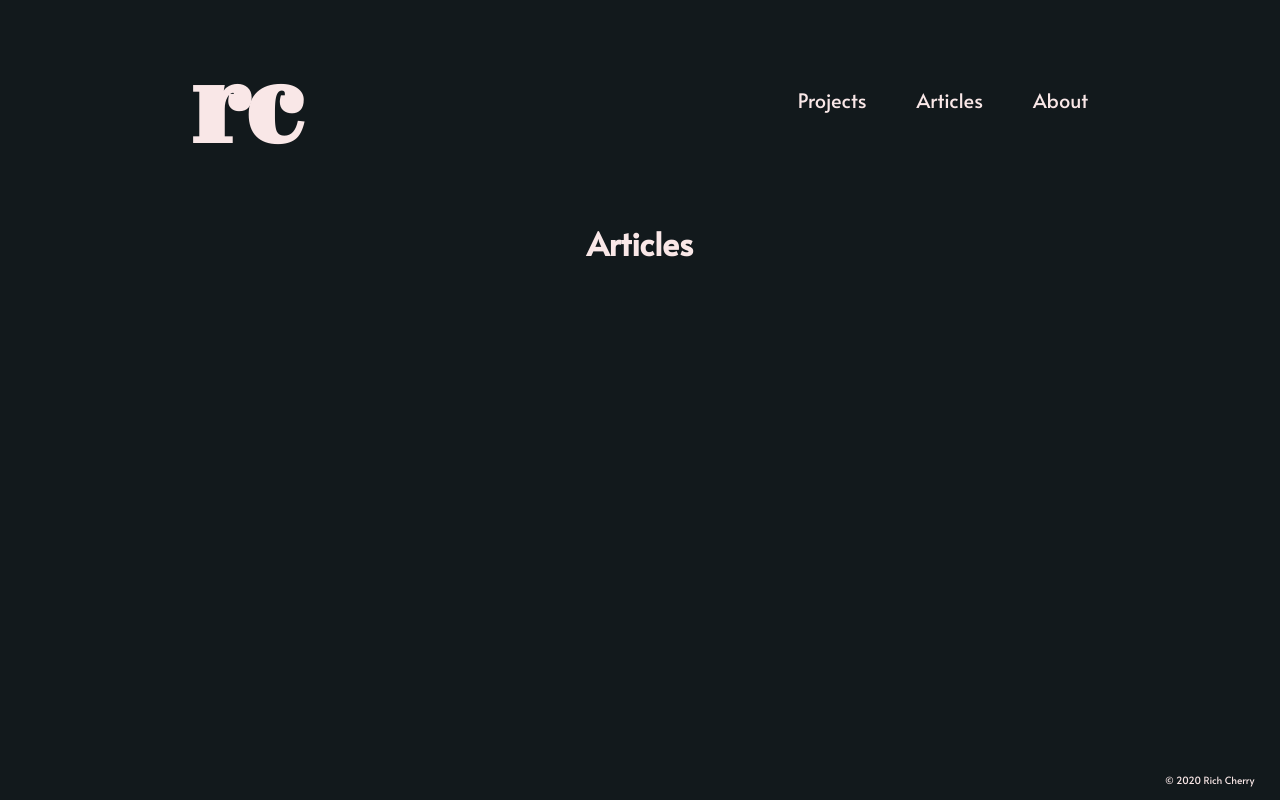
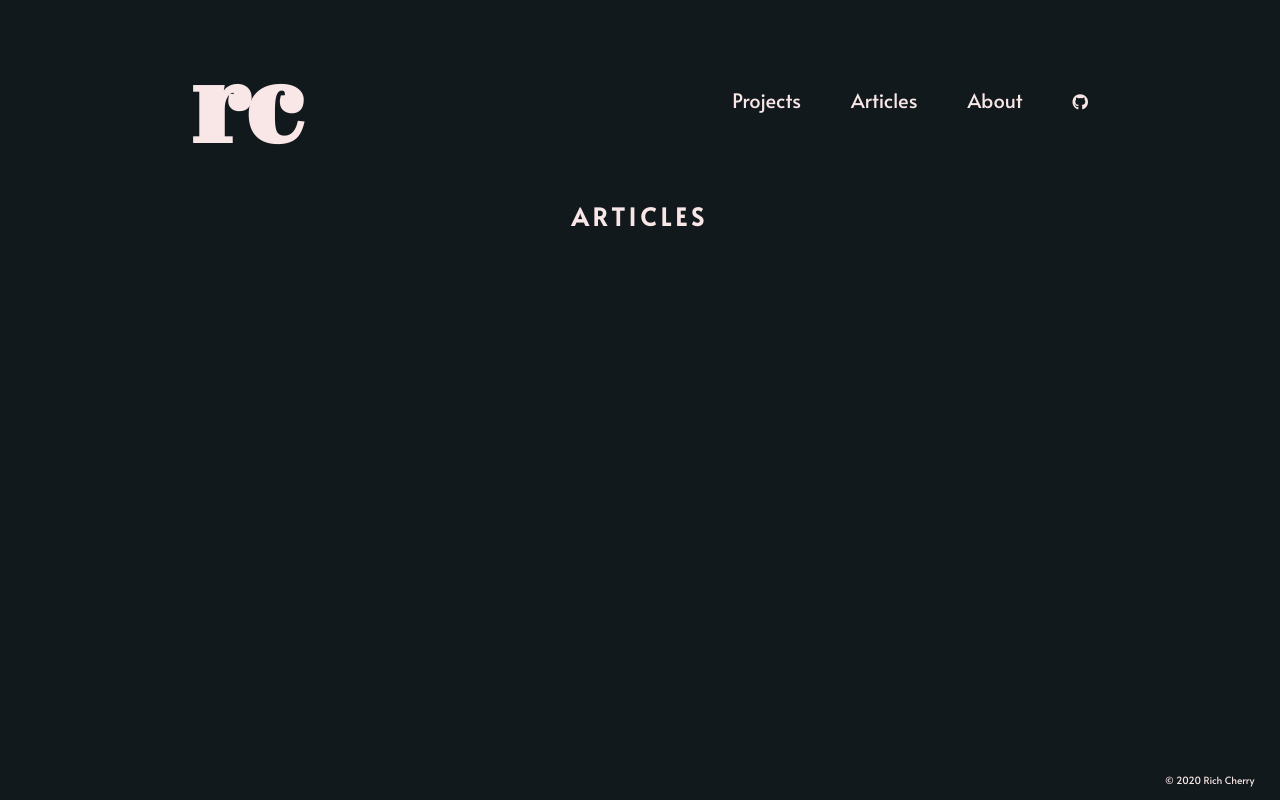
Before and after one commit to RichNC/portfolio, a React (Create React App) app: page /articles in a window 1280 px wide. Built offline with nearby package versions, Linux system fonts and the light colour scheme; a web font is replaced by a local one.

Commit message:
Additional style chagnes

```diff
--- a/src/App.css
+++ b/src/App.css
@@ -32,6 +32,7 @@ h2 {
   font-style: normal;
   margin-top: 0;
   letter-spacing: .3rem;
+  text-transform: uppercase;
 }
 
 a {
--- a/src/components/Articles.js
+++ b/src/components/Articles.js
@@ -3,7 +3,7 @@ import React from 'react';
 export function Articles(props){
   return(
     <div>
-      <h1>Articles</h1>
+      <h2>Articles</h2>
     </div>
     )
 }
--- a/src/components/Navigation.js
+++ b/src/components/Navigation.js
@@ -7,10 +7,10 @@ export function Navigation(){
     <div className="navigation">
       <Link to="/"><h1 id ="initials" onClick={lightsOff}>rc</h1></Link>
       <div className="navigation-sub">
-        <Link to="/projects" className="item" id="nav-link" onClick={lightsOff}>Projects</Link>
-        <Link to="/articles" className="item" onClick={lightsOff}>Articles</Link>
-        <Link to="/about" className="item" onClick={lightsOn}>About</Link>
-
+        <Link to="/projects" className="item projects" id="nav-link" onClick={lightsOff}>Projects</Link>
+        <Link to="/articles" className="item articles" onClick={lightsOff}>Articles</Link>
+        <Link to="/about" className="item about" onClick={lightsOn}>About</Link>
+        <Link to="#"><i class="fab fa-github"></i></Link>
       </div>
     </div>
   )
```
